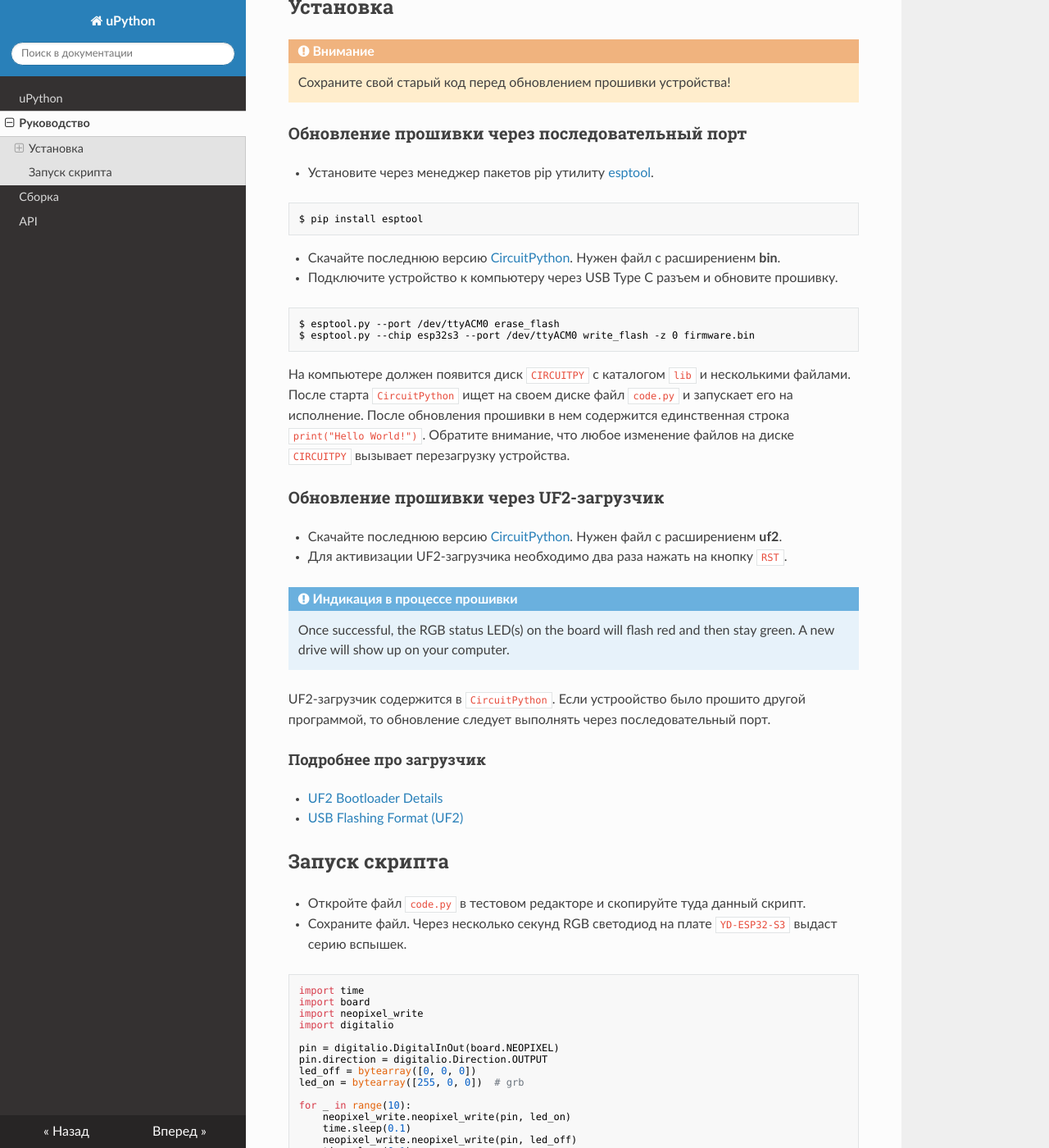
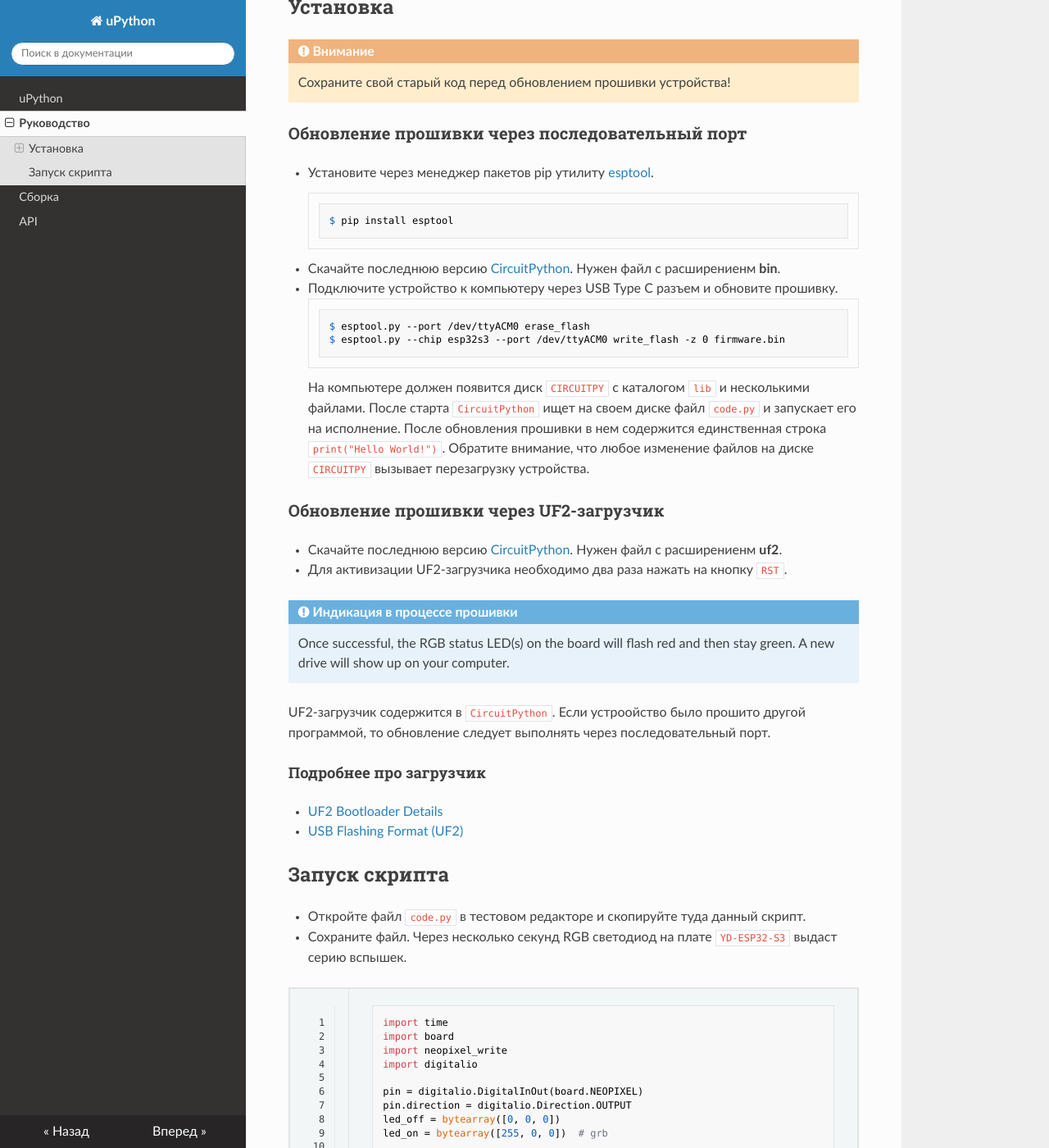
Before and after one commit to akhud78/upython, an MkDocs documentation site: the page built from docs/tutorial.md, in a window 1280 px wide and 1400 px high, scrolled down 264 px. Shown: the whole window at 82% size. Built offline with MkDocs 1.6.1, drawn with Linux system fonts in a browser that asks for light colours; nearby versions of some CDN libraries.

Commit message:
pymdownx

````diff
--- a/docs/requirements.txt
+++ b/docs/requirements.txt
@@ -104,7 +104,9 @@
 pygments==2.16.1
     # via sphinx
 pymdown-extensions==10.1
-    # via mkdocstrings
+    # via
+    #   -r docs/requirements.in
+    #   mkdocstrings
 pyphen==0.14.0
     # via weasyprint
 python-dateutil==2.8.2
--- a/docs/tutorial.md
+++ b/docs/tutorial.md
@@ -44,7 +44,7 @@
 - Откройте файл `code.py` в тестовом редакторе и скопируйте туда данный скрипт.
 - Сохраните файл. Через несколько секунд RGB светодиод на плате `YD-ESP32-S3` выдаст серию вспышек.
 
-```python
+```{.python linenums="1"}
 import time
 import board
 import neopixel_write
@@ -61,5 +61,6 @@
     neopixel_write.neopixel_write(pin, led_off)
     time.sleep(0.1)
 ```
+
 - Для написания кода можно использовать любой текстовый редактор.
 - Из специализированных редакторов можно порекомендовать [Thonny](https://thonny.org/).
--- a/mkdocs.yml
+++ b/mkdocs.yml
@@ -6,6 +6,7 @@
   - 'API': api.md
 theme:
   name: readthedocs
+# name: mkdocs
   highlightjs: true
   locale: ru
 plugins:
@@ -29,3 +30,10 @@
   - markdown_include.include:
       base_path: .
   - admonition
+#  - pymdownx.highlight:
+#      anchor_linenums: true
+#      line_spans: __span
+#      pygments_lang_class: true
+#  - pymdownx.inlinehilite
+#  - pymdownx.snippets
+  - pymdownx.superfences
````
Also changed, not shown: 1 other file.
